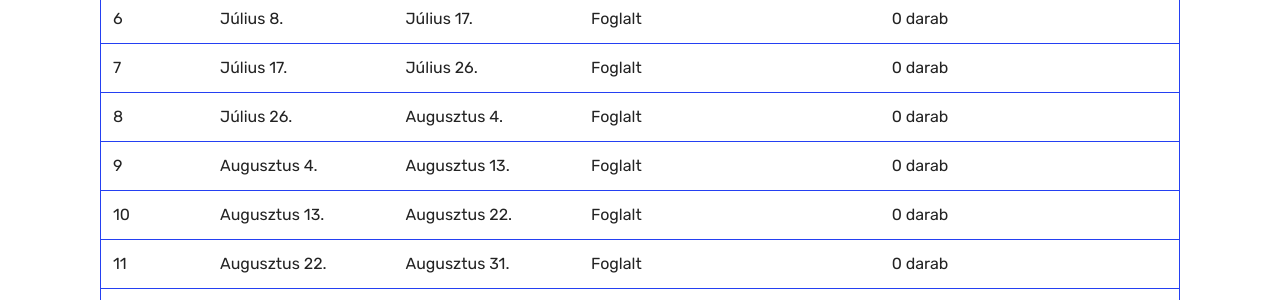
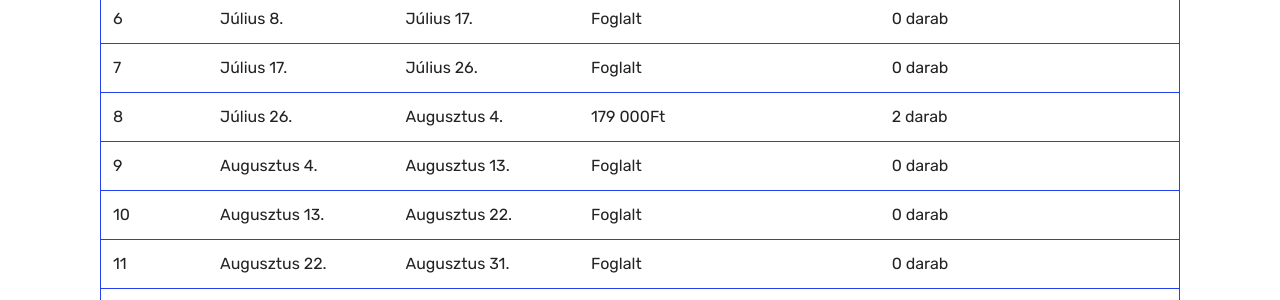
Before and after one commit to marklaszlo9/korinos_new, a Jekyll site: the page built from arak.html, in a window 1280 px wide and 900 px high, scrolled down 319 px. Shown: the part 153-453 px from the top of the window. Built offline with Jekyll 4.4.1, drawn with Linux system fonts in a browser that asks for light colours.

Commit message:
Update arak.html

```diff
--- a/arak.html
+++ b/arak.html
@@ -64,7 +64,7 @@
               <td class="body-item mbr-fonts-style display-7">5</td><td class="body-item mbr-fonts-style display-7">Június 29.</td><td class="body-item mbr-fonts-style display-7">Július 8.</td><td class="body-item mbr-fonts-style display-7">159 000Ft</td><td class="body-item mbr-fonts-style display-7">2 darab</td></tr><tr>
               <td class="body-item mbr-fonts-style display-7">6</td><td class="body-item mbr-fonts-style display-7">Július 8.</td><td class="body-item mbr-fonts-style display-7">Július 17.</td><td class="body-item mbr-fonts-style display-7">Foglalt</td><td class="body-item mbr-fonts-style display-7">0 darab</td></tr><tr>
               <td class="body-item mbr-fonts-style display-7">7</td><td class="body-item mbr-fonts-style display-7">Július 17.</td><td class="body-item mbr-fonts-style display-7">Július 26.</td><td class="body-item mbr-fonts-style display-7">Foglalt</td><td class="body-item mbr-fonts-style display-7">0 darab</td></tr><tr>
-              <td class="body-item mbr-fonts-style display-7">8</td><td class="body-item mbr-fonts-style display-7">Július 26.</td><td class="body-item mbr-fonts-style display-7">Augusztus 4.</td><td class="body-item mbr-fonts-style display-7">Foglalt</td><td class="body-item mbr-fonts-style display-7">0 darab</td></tr><tr>
+              <td class="body-item mbr-fonts-style display-7">8</td><td class="body-item mbr-fonts-style display-7">Július 26.</td><td class="body-item mbr-fonts-style display-7">Augusztus 4.</td><td class="body-item mbr-fonts-style display-7">179 000Ft</td><td class="body-item mbr-fonts-style display-7">2 darab</td></tr><tr>
               <td class="body-item mbr-fonts-style display-7">9</td><td class="body-item mbr-fonts-style display-7">Augusztus 4.</td><td class="body-item mbr-fonts-style display-7">Augusztus 13.</td><td class="body-item mbr-fonts-style display-7">Foglalt</td><td class="body-item mbr-fonts-style display-7">0 darab</td></tr><tr>
               <td class="body-item mbr-fonts-style display-7">10</td><td class="body-item mbr-fonts-style display-7">Augusztus 13.</td><td class="body-item mbr-fonts-style display-7">Augusztus 22.</td><td class="body-item mbr-fonts-style display-7">Foglalt</td><td class="body-item mbr-fonts-style display-7">0 darab</td></tr><tr>
               <td class="body-item mbr-fonts-style display-7">11</td><td class="body-item mbr-fonts-style display-7">Augusztus 22.</td><td class="body-item mbr-fonts-style display-7">Augusztus 31.</td><td class="body-item mbr-fonts-style display-7">Foglalt</td><td class="body-item mbr-fonts-style display-7">0 darab</td></tr><tr>
```
